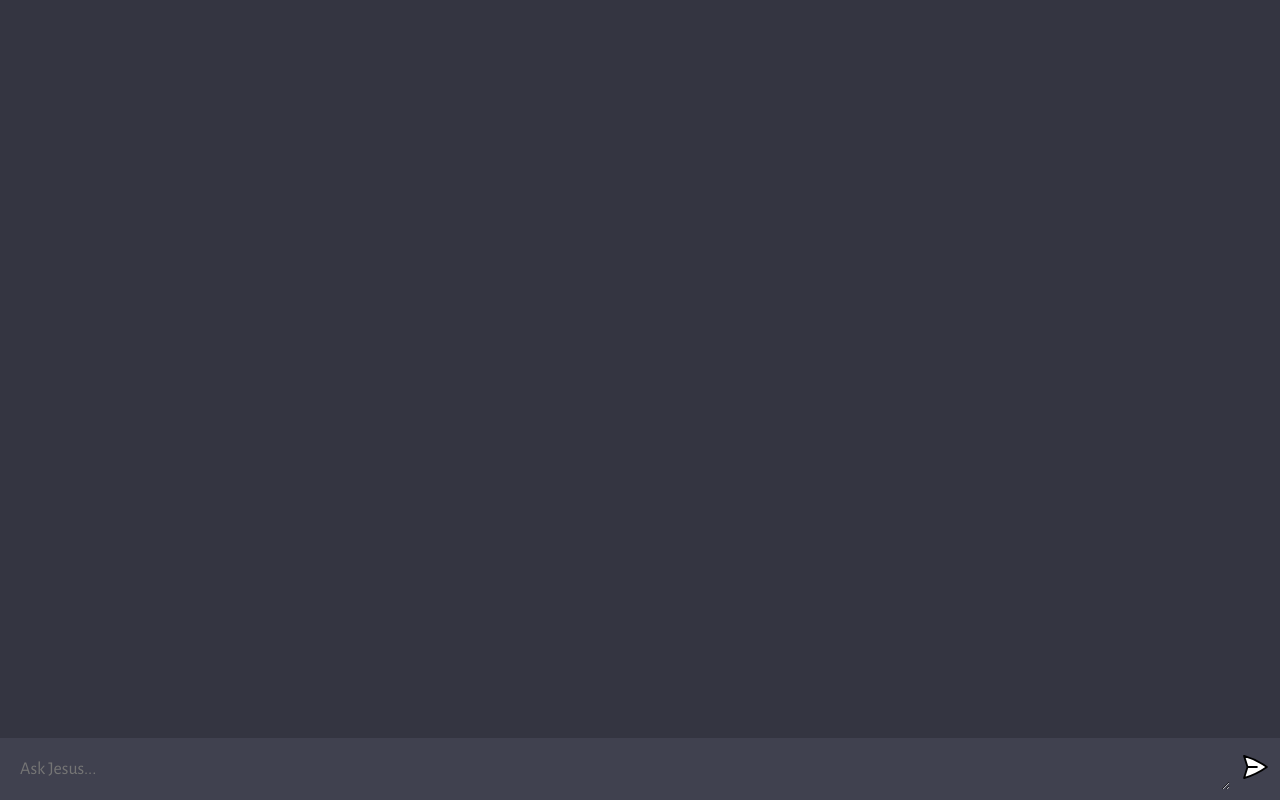
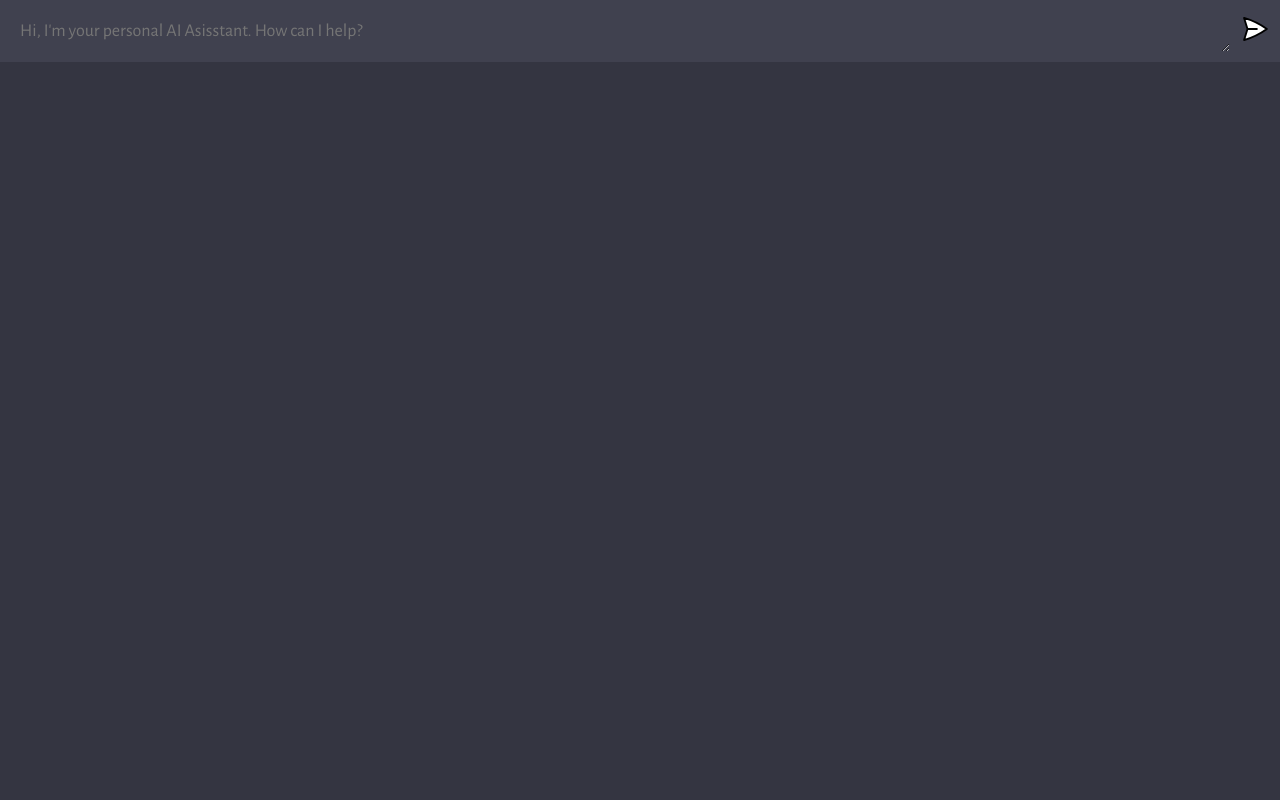
Before and after one commit to AllstarProductions/V5, a website built with Vite: page client/index.html in a window 1280 px wide. Built offline with nearby package versions, Linux system fonts and the light colour scheme.

Commit message:
Update index.html

```diff
--- a/client/index.html
+++ b/client/index.html
@@ -2,19 +2,19 @@
 <html lang="en">
   <head>
     <meta charset="UTF-8" />
-    <link rel="icon" type="image/svg+xml" href="Cross.ico" />
+    <link rel="icon" type="image/svg+xml" href="favicon.ico" />
     <meta name="viewport" content="width=device-width, initial-scale=1.0" />
-    <title>Codex - Your AI</title>
+    <title>Virtual Assistant</title>
     <link rel="stylesheet" href="style.css" />
   </head>
   <body>
     <div id="app">
+      <form>
+        <textarea name="prompt" rows="1" cols="1" placeholder="Hi, I'm your personal AI Asisstant. How can I help?"></textarea>
+        <button type="submit"><img src="assets/send.svg" alt="send" /></button>
+      </form>
+
       <div id="chat_container"></div>
-
-      <form>
-        <textarea name="prompt" rows="1" cols="1" placeholder="Ask Jesus..."></textarea>
-        <button type="submit"><img src="assets/send.svg" alt="send" />
-      </form>
     </div>
 
     <script type="module" src="script.js"></script>
```
